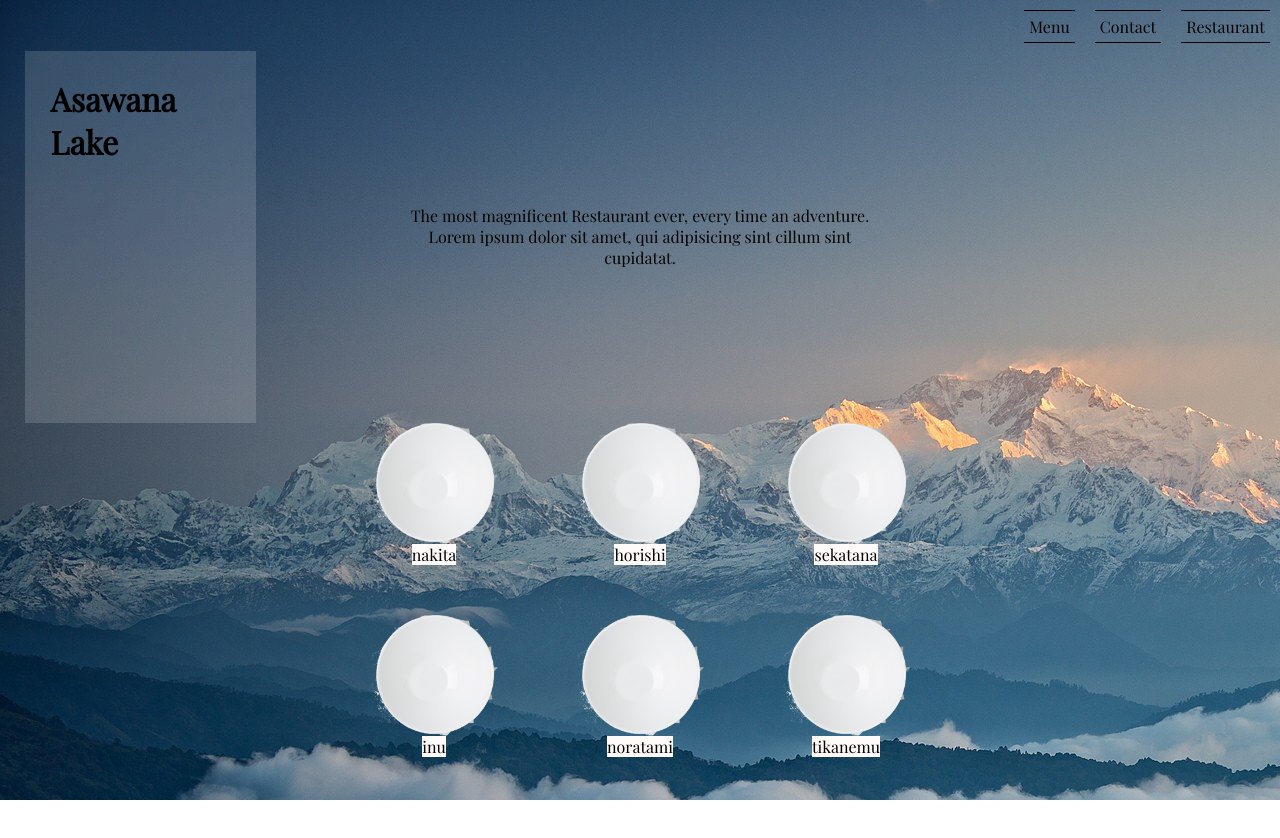
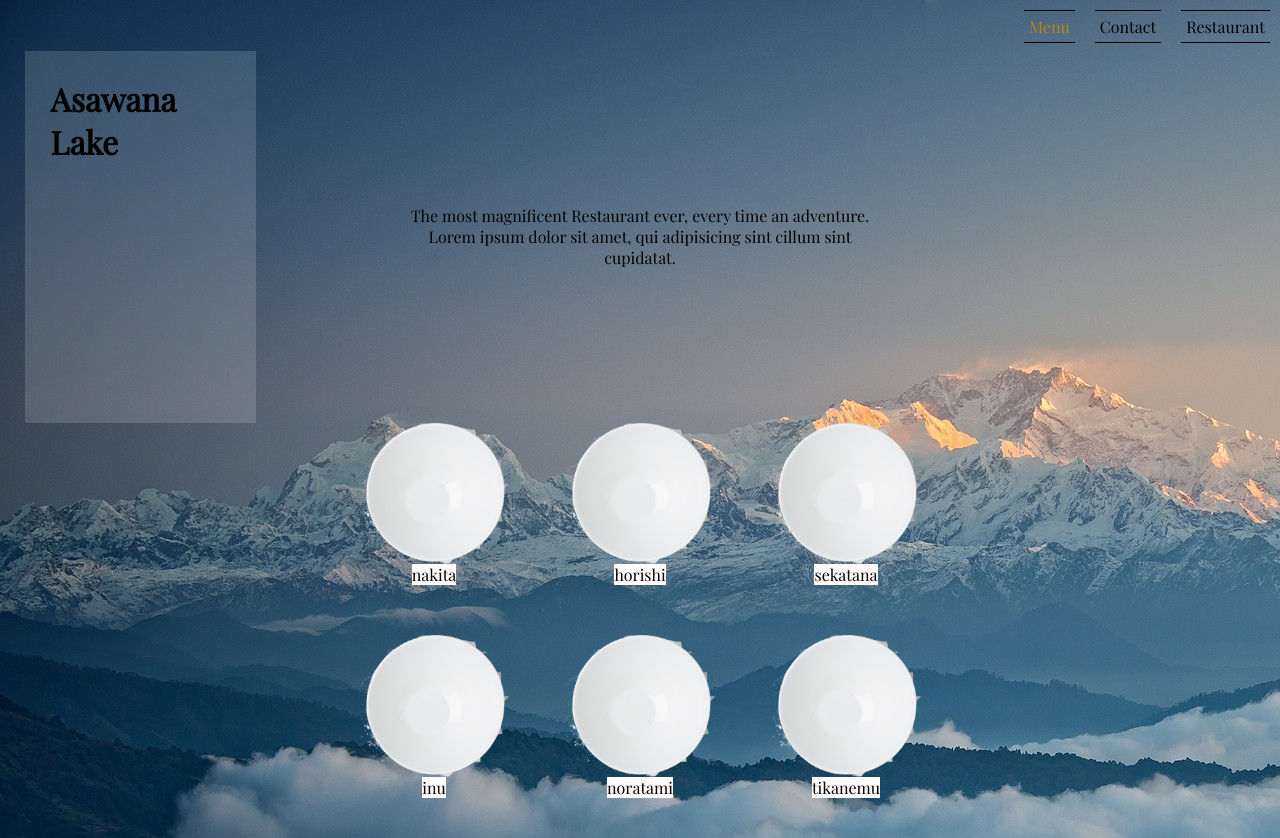
Before and after one commit to Davidcode2/restaurant-page, a website built with webpack: page dist/index.html in a window 1280 px wide. Both pictures are taken after a click on the item "Menu". Before the commit the page ends 800 px from the top, so only its background shows below. Built offline with nearby package versions, Linux system fonts and the light colour scheme.

Commit message:
Color links

```diff
--- a/src/index.js
+++ b/src/index.js
@@ -17,8 +17,29 @@ let tabSwitcher = (event) => {
 	console.log(contentToBeAppended);
 	content.removeChild(content.lastChild);
 	content.appendChild(eval(contentToBeAppended));
-	// remove content of current view
-	// render content of chosen view
+	colorItem(event.target);
+}
+
+let colorItem = (elem) => {
+	console.log(elem);
+	if (elem.previousSibling) {
+		elem.previousSibling.style.color = "black";
+		if (elem.previousSibling.previousSibling) {
+			elem.previousSibling.previousSibling.style.color = "black";
+		}
+	}
+	if (elem.nextSibling) {
+		elem.nextSibling.style.color = "black";
+		if (elem.nextSibling.nextSibling) {
+			elem.nextSibling.nextSibling.style.color = "black";
+		}
+	}
+	let parentUl = elem.parentElement;
+	//for (let child in parentUl.children) {
+	//	console.log(child);
+	//	child.style.color = "black";
+	//}
+	elem.style["color"] = "darkgoldenrod";
 }
 
 let header = loadHeader(tabSwitcher)
--- a/src/style.css
+++ b/src/style.css
@@ -13,6 +13,7 @@
 html {
 	background-image: url('./wp-mountain-clouds.jpg');
 	background-repeat: no-repeat;
+	background-attachment: fixed;
 }
 
 ::selection {
@@ -22,6 +23,8 @@ html {
 header {
 	display: grid;
 	grid-template: 51px 1fr / 1fr;
+	position: sticky;
+	top: 0;
 }
 
 li::selection {
@@ -39,6 +42,16 @@ li {
 	text-justify: center;
 	border-top: 1px solid black;
 	border-bottom: 1px solid black;
+	cursor: pointer;
+	transition-property: border;
+	transition-duration: 0.3s;
+}
+li:hover {
+	border-top: 1px solid darkgoldenrod;
+	border-bottom: 1px solid darkgoldenrod;
+}
+li:focus {
+	color: darkgoldenrod;
 }
 
 .hero {
@@ -109,7 +122,7 @@ span::selection {
 }
 
 .dishImg {
-	width: 10vw;
+	width: 150px;
 	flex: 2;
 }
 
```
Also changed, not shown: dist/main.js.
